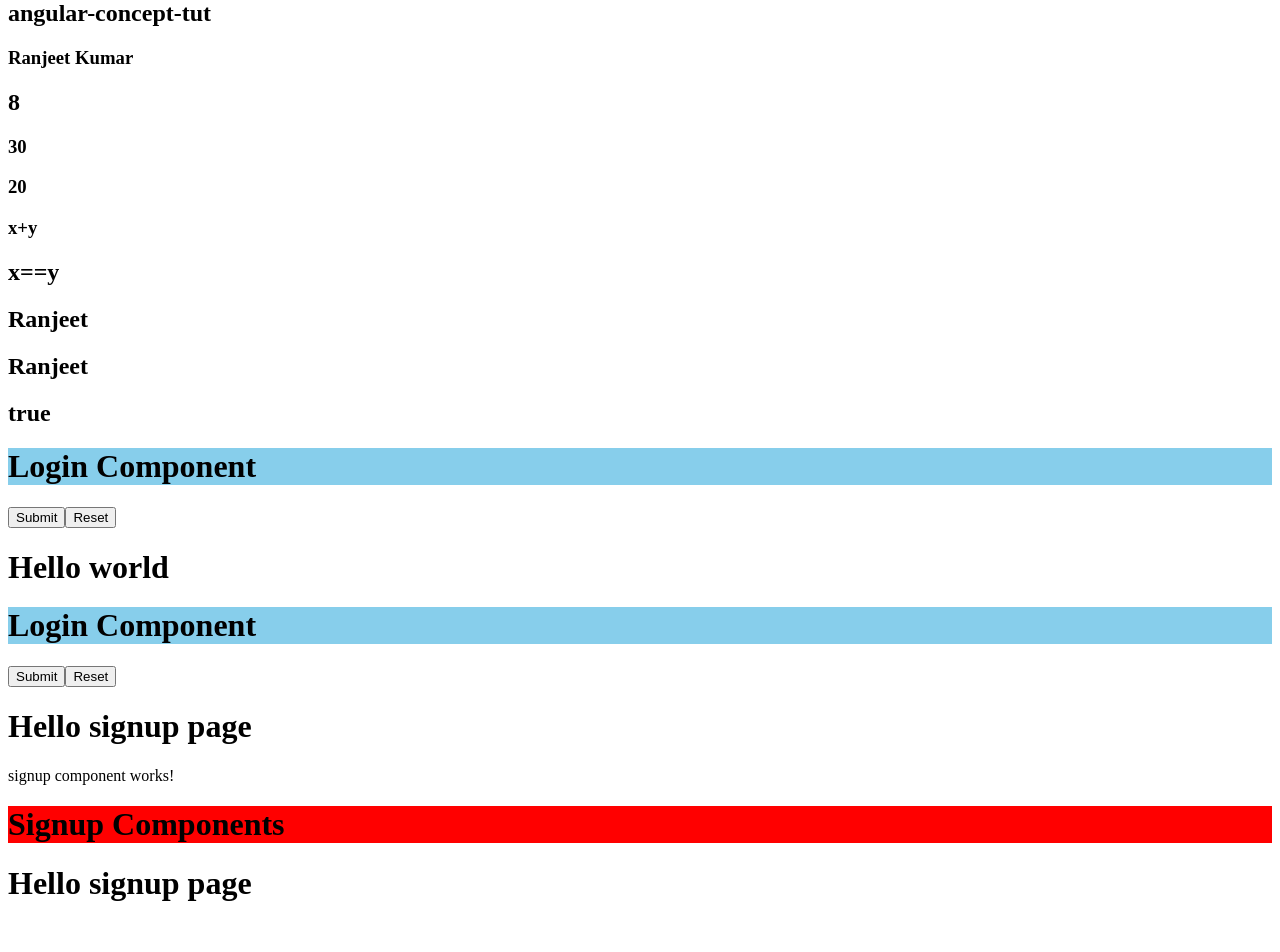
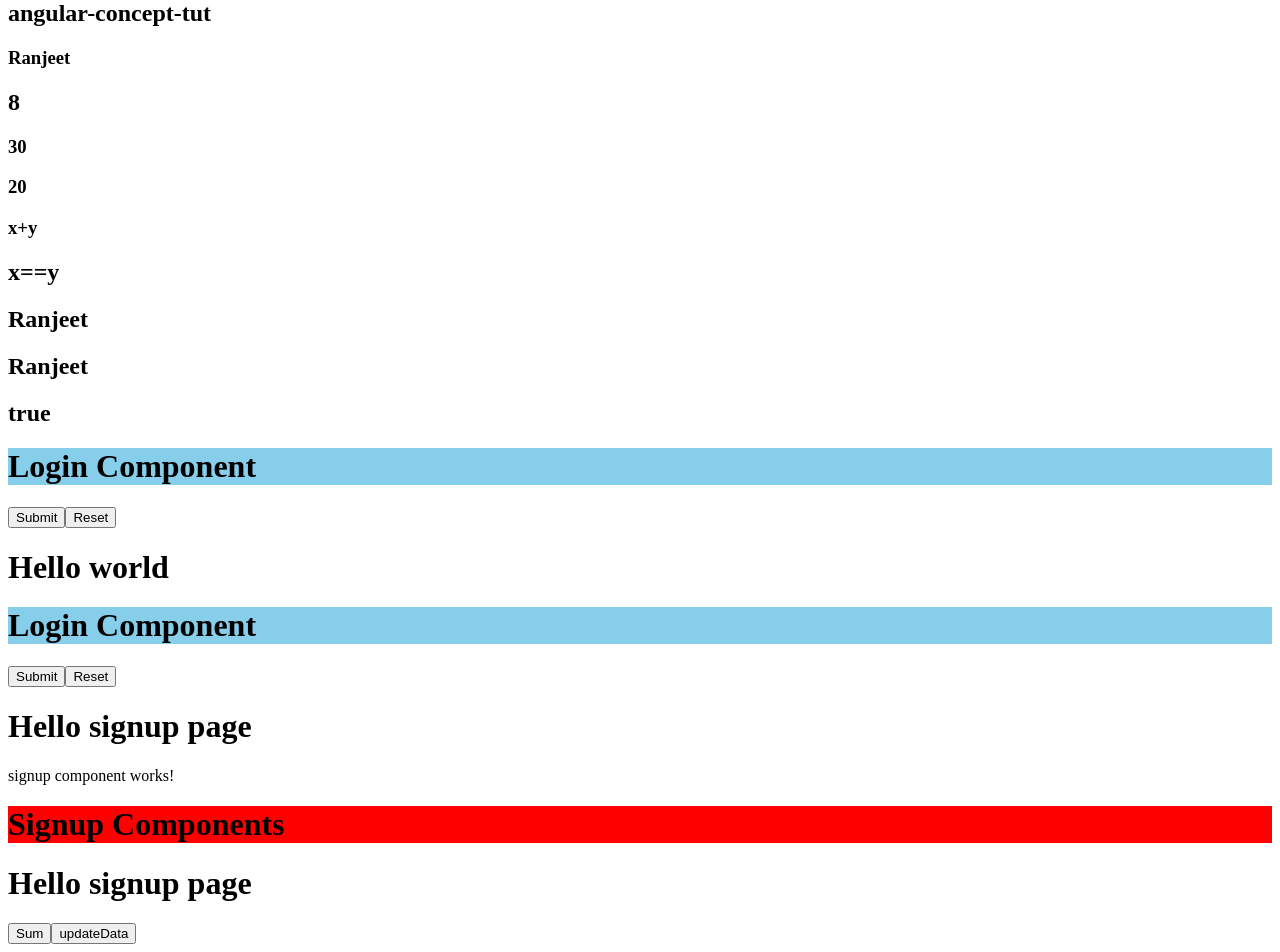
Before and after one commit to Ranjeetkr715/Angular_Concept, an Angular app in the folder angular-concept-tut/: page / in a window 1280 px wide. Shown: the part 80-1032 px from the top of the page. Before the commit the page ends 1003 px from the top, so only its background shows below. Built offline with nearby package versions, Linux system fonts and the light colour scheme.

Commit message:
Angular Data type in angular

```diff
--- a/angular-concept-tut/src/app/app.component.html
+++ b/angular-concept-tut/src/app/app.component.html
@@ -19,3 +19,6 @@
 <h1>Hello signup page</h1>
 <app-signup></app-signup>
 <h1>Hello signup page</h1>
+
+<button (click)="sum(10,20)">Sum</button>
+<button (click)="updateUsername()">updateData</button>
--- a/angular-concept-tut/src/app/app.component.ts
+++ b/angular-concept-tut/src/app/app.component.ts
@@ -11,9 +11,26 @@ import { SignupComponent } from './signup/signup.component';
 })
 export class AppComponent {
   title = 'angular-concept-tut';
-  name = 'Ranjeet Kumar';
+  name:string = 'Ranjeet';
+  data: string|number ="hello";
+  other : any = true;
   x =10;
   y=20;
   user1 = 'Ranjeet';
   user2 = "Ranjeet";
+
+  updateUsername(){
+    let x = 30;
+    this.name='Ranjeet Kumar';
+    this.data=4321;
+    this.other="abcd";
+    console.log(x);
+    console.log(this.name);
+    console.log(this.data);
+    console.log(this.other);
+    }
+
+  sum (a:number,b:number){
+        console.log(a+b);
+    }
 }
```
